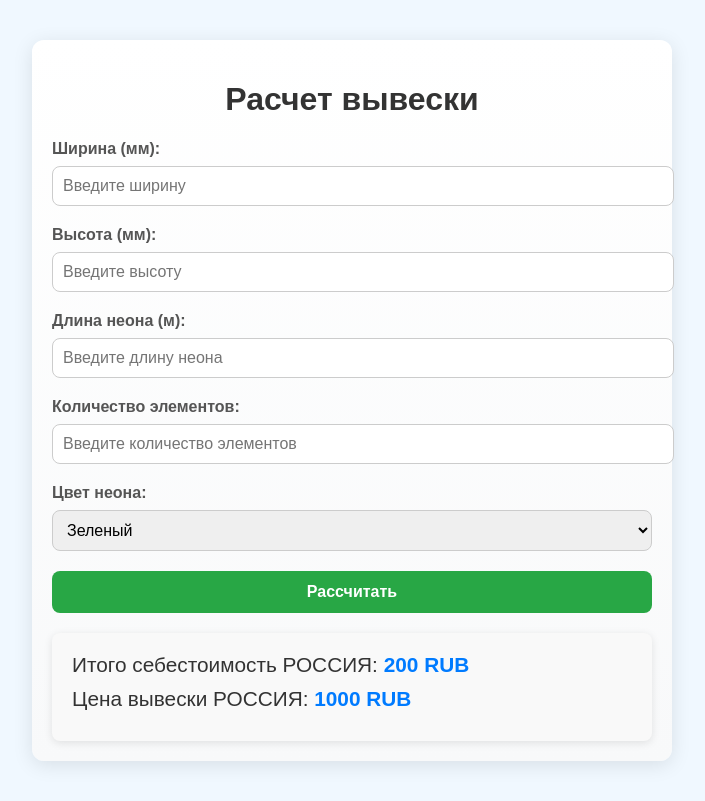
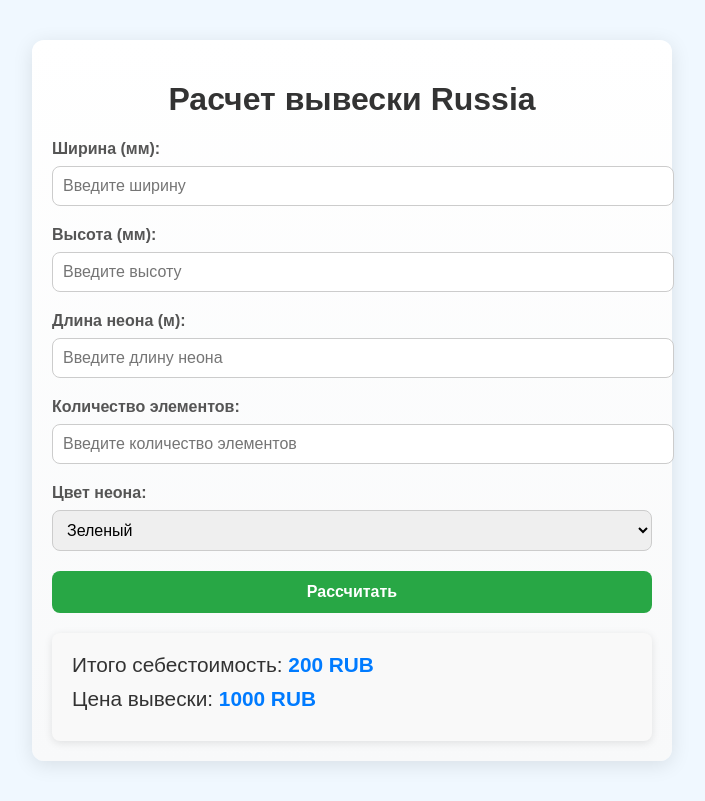
Before and after one commit to nipipa/neoncalculator, a plain HTML site: page index.html in a window 1280 px wide. Both pictures are taken after a click on the button "Рассчитать". Shown: the whole page, without its empty margins (288-993 px from the left). Drawn offline with Linux system fonts and the light colour scheme.

Commit message:
Update index.html

```diff
--- a/index.html
+++ b/index.html
@@ -89,7 +89,7 @@
 
 <body>
     <div class="container">
-        <h1>Расчет вывески</h1>
+        <h1>Расчет вывески Russia</h1>
         <div class="form-group">
             <label for="width">Ширина (мм):</label>
             <input type="number" id="width" placeholder="Введите ширину">
@@ -186,8 +186,8 @@
             const summary_sibik_GEL = Math.round(summary_sibik / 30);
             const summary_total_GEL = Math.round(summary_total / 30);
 
-            document.getElementById("total-cost").innerHTML = `Итого себестоимость РОССИЯ: <span>${summary_sibik} RUB</span>`;
-            document.getElementById("sign-price").innerHTML = `Цена вывески РОССИЯ: <span>${summary_total} RUB</span>`;
+            document.getElementById("total-cost").innerHTML = `Итого себестоимость: <span>${summary_sibik} RUB</span>`;
+            document.getElementById("sign-price").innerHTML = `Цена вывески: <span>${summary_total} RUB</span>`;
         }
     </script>
 </body>
```
